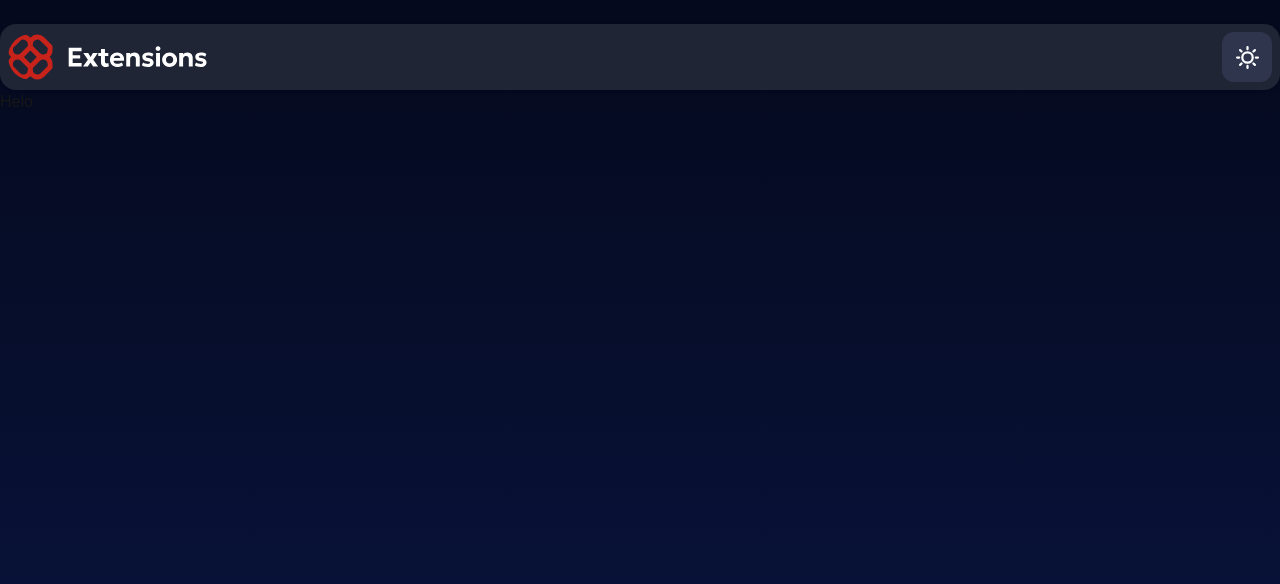
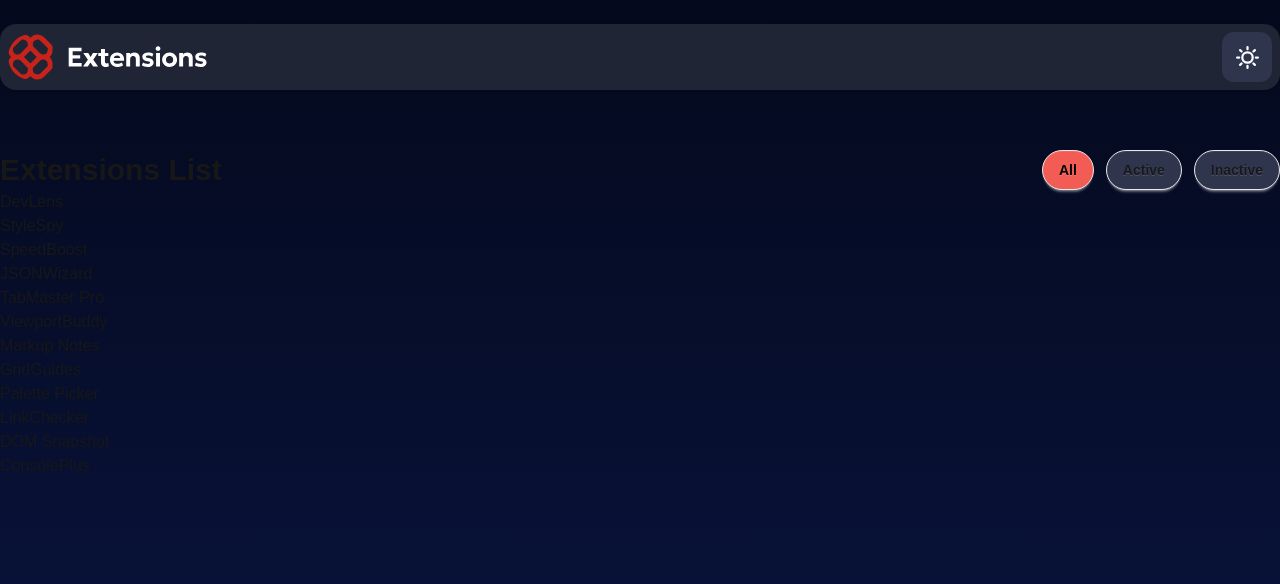
Before and after one commit to Farothtc/browser-extension-manager, a Next.js app: page / in a window 1280 px wide. Shown: the top 584 px of the page. Built offline with nearby package versions, Linux system fonts and the light colour scheme.

Commit message:
feat: general page structure improved

```diff
--- a/src/app/page.tsx
+++ b/src/app/page.tsx
@@ -1,17 +1,62 @@
+"use client";
 import Image from "next/image";
+import { useState } from "react";
 import Nav from "./Components/Nav";
+import extensionsData from "./data/data.json";
+import Extensions from "./Components/Extensions";
+import { Extension } from "./types";
 
 export default function Home() {
+  const [filter, setFilter] = useState("all");
   const style = {
     backgroundImage: "linear-gradient(#04091c,#0a1542)",
     backgroundSize: "cover",
     backgroundPosition: "contain",
   };
+
+  const baseClasses = "btn rounded-4xl";
+  const filteredBtn = "bg-[#f35c55] text-black";
+  const unfilteredBtn = "bg-[#2f354d]";
+
+  const element = extensionsData.map((e: Extension, index: number) => (
+    <Extensions e={e} key={index} />
+  ));
+
+  console.log(extensionsData);
   return (
     <main className="min-h-screen" style={style}>
       <section className="container mx-auto pt-6">
         <Nav />
-        <h1>Helo</h1>
+        <div className="flex justify-between items-center mt-15">
+          <h1 className="font-bold text-3xl">Extensions List</h1>
+          <div className="flex gap-3">
+            <button
+              className={`${baseClasses} ${
+                filter === "all" ? filteredBtn : unfilteredBtn
+              }`}
+              onClick={() => setFilter("all")}
+            >
+              All
+            </button>
+            <button
+              className={`${baseClasses} ${
+                filter === "active" ? filteredBtn : unfilteredBtn
+              }`}
+              onClick={() => setFilter("active")}
+            >
+              Active
+            </button>
+            <button
+              className={`${baseClasses} ${
+                filter === "inactive" ? filteredBtn : unfilteredBtn
+              }`}
+              onClick={() => setFilter("inactive")}
+            >
+              Inactive
+            </button>
+          </div>
+        </div>
+        <div>{element}</div>
       </section>
     </main>
   );
```
